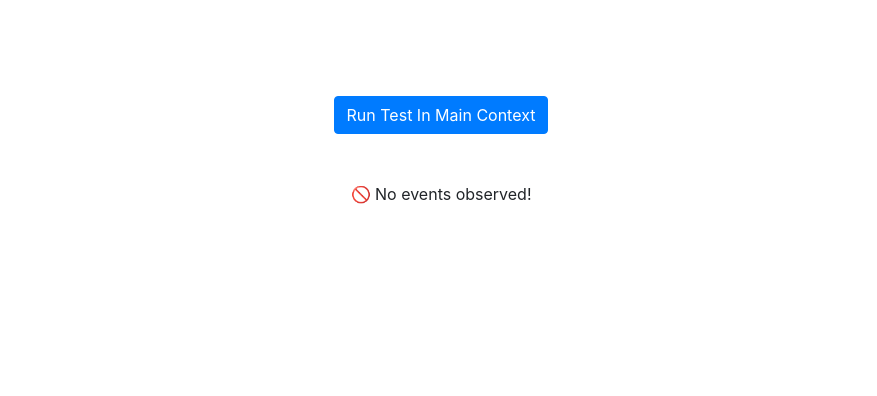
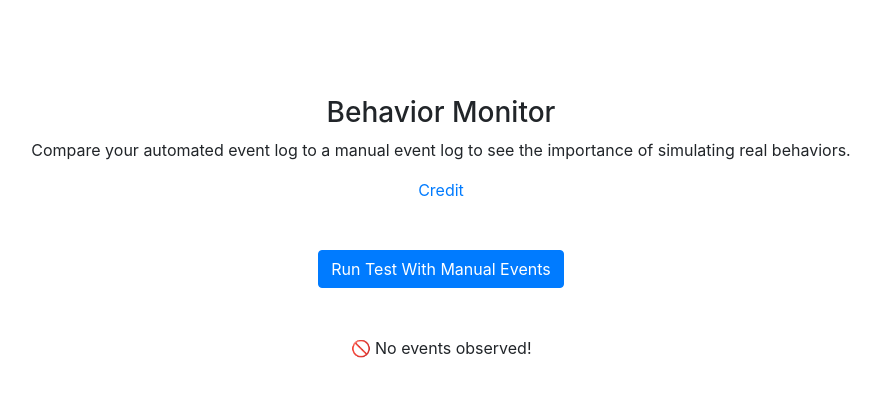
Before and after one commit to prescience-data/prescience-data.github.io, a plain HTML site: page behavior-monitor.html in a window 1280 px wide. Shown: the whole page, without its empty margins (199-1076 px from the left). Drawn offline with nearby package versions, Linux system fonts and the light colour scheme.

Commit message:
Add files via upload

```diff
--- a/behavior-monitor.html
+++ b/behavior-monitor.html
@@ -11,7 +11,14 @@
 	<section>
 		<div class="row mb-5">
 			<div class="col-12">
-				<button type="button" class="btn btn-primary mb-5" id="run" onclick="window.runTestsInMainContext();">Run Test In Main Context</button>
+				<h3>Behavior Monitor</h3>
+				<p>Compare your automated event log to a manual event log to see the importance of simulating real behaviors.</p>
+				<a href="https://antoinevastel.com/javascript/2019/08/31/sneakers-supreme-bots.html" target="_blank" id="link">Credit</a>
+			</div>
+		</div>
+		<div class="row mb-5">
+			<div class="col-12">
+				<button type="button" class="btn btn-primary mb-5" id="run" onclick="window.runTests();">Run Test With Manual Events</button>
 				<div id="result"></div>
 			</div>
 		</div>
@@ -90,14 +97,13 @@
 	 * @param timeout
 	 */
 
-	function runTestsInMainContext(timeout) {
+	function runTests(timeout) {
 		clearLog();
 		startSpinner();
 		window.setTimeout(function () {
-			// Test createElement execution
-
+			// Wait 800ms to record user input
 			reportDetections();
-		}, 200);
+		}, 800);
 	}
 
 	/**
```
